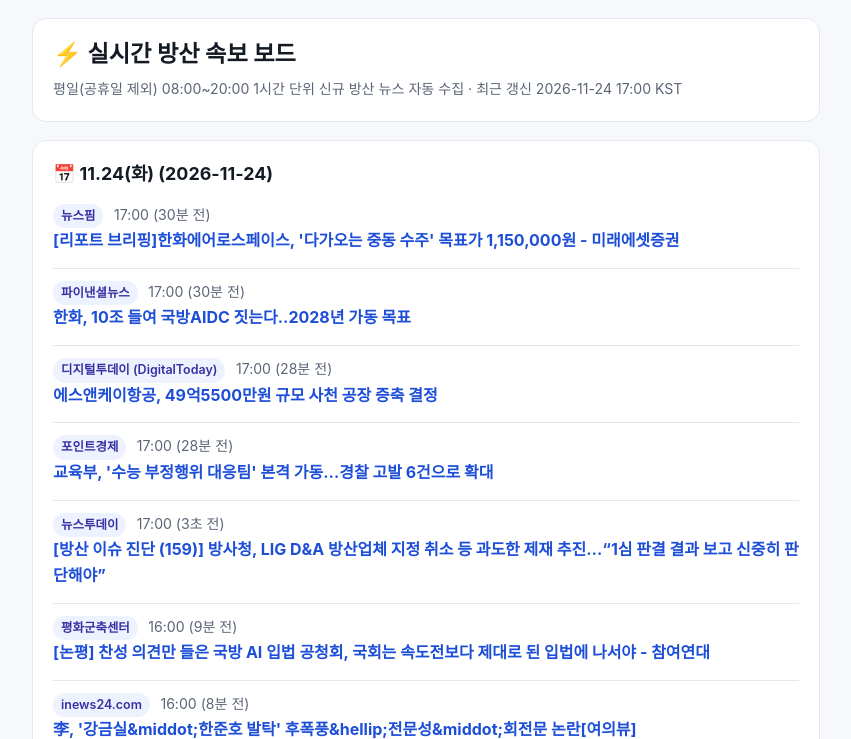
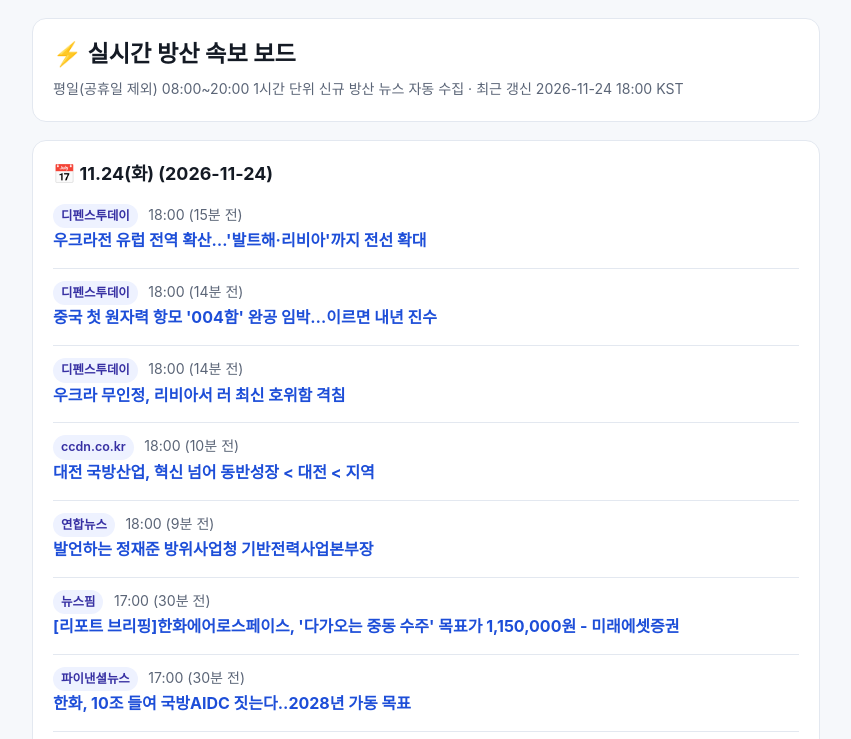
Before and after one commit to ksi850108/defense-briefing, a plain HTML site: page breaking.html in a window 1280 px wide. Shown: the part 53-792 px from the top of the page, without its empty margins (214-1065 px from the left). Drawn offline with Linux system fonts and the light colour scheme.

Commit message:
Update breaking news board (55 items)

```diff
--- a/breaking.html
+++ b/breaking.html
@@ -27,9 +27,34 @@
 <main class="container">
   <section class="hero">
     <h1>⚡ 실시간 방산 속보 보드</h1>
-    <div class="meta">평일(공휴일 제외) 08:00~20:00 1시간 단위 신규 방산 뉴스 자동 수집 · 최근 갱신 2026-11-24 17:00 KST</div>
+    <div class="meta">평일(공휴일 제외) 08:00~20:00 1시간 단위 신규 방산 뉴스 자동 수집 · 최근 갱신 2026-11-24 18:00 KST</div>
   </section>
   <section class="card"><h2>📅 11.24(화) (2026-11-24)</h2>
+      <div class="issue">
+        <div><span class="badge">디펜스투데이</span>
+        <span class="meta">18:00 (15분 전)</span></div>
+        <div class="issue-title"><a href="https://www.defensetoday.kr/news/articleView.html?idxno=11162" target="_blank" rel="noopener noreferrer">우크라전 유럽 전역 확산…&#x27;발트해·리비아&#x27;까지 전선 확대</a></div>
+      </div>
+      <div class="issue">
+        <div><span class="badge">디펜스투데이</span>
+        <span class="meta">18:00 (14분 전)</span></div>
+        <div class="issue-title"><a href="https://www.defensetoday.kr/news/articleView.html?idxno=11163" target="_blank" rel="noopener noreferrer">중국 첫 원자력 항모 &#x27;004함&#x27; 완공 임박…이르면 내년 진수</a></div>
+      </div>
+      <div class="issue">
+        <div><span class="badge">디펜스투데이</span>
+        <span class="meta">18:00 (14분 전)</span></div>
+        <div class="issue-title"><a href="https://www.defensetoday.kr/news/articleView.html?idxno=11165" target="_blank" rel="noopener noreferrer">우크라 무인정, 리비아서 러 최신 호위함 격침</a></div>
+      </div>
+      <div class="issue">
+        <div><span class="badge">ccdn.co.kr</span>
+        <span class="meta">18:00 (10분 전)</span></div>
+        <div class="issue-title"><a href="https://ccdn.co.kr/news/articleView.html?idxno=1113258" target="_blank" rel="noopener noreferrer">대전 국방산업, 혁신 넘어 동반성장 &lt; 대전 &lt; 지역</a></div>
+      </div>
+      <div class="issue">
+        <div><span class="badge">연합뉴스</span>
+        <span class="meta">18:00 (9분 전)</span></div>
+        <div class="issue-title"><a href="https://www.yna.co.kr/view/PYH20261124012900013" target="_blank" rel="noopener noreferrer">발언하는 정재준 방위사업청 기반전력사업본부장</a></div>
+      </div>
       <div class="issue">
         <div><span class="badge">뉴스핌</span>
         <span class="meta">17:00 (30분 전)</span></div>
```
Also changed, not shown: index.html (+1 -1 lines).
